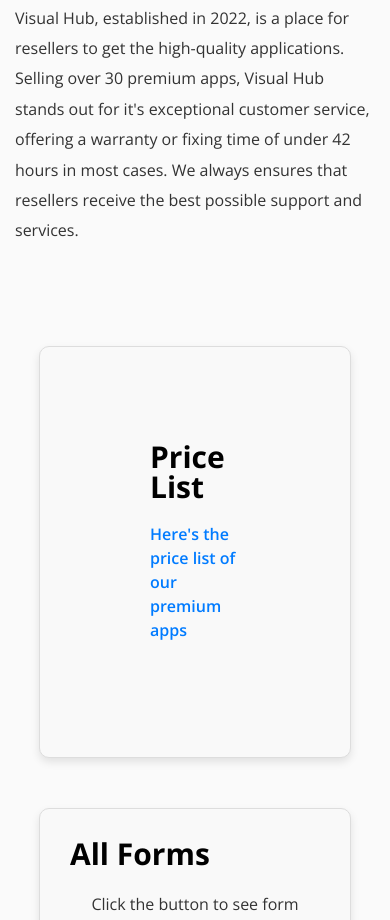
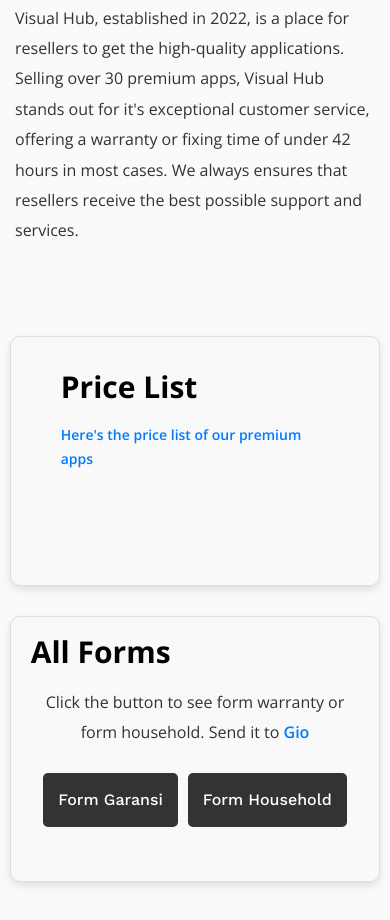
Before and after one commit to VISUALHUBRESS/visualhub, a plain HTML site: page index.html in a window 390 px wide. Shown: the part 1080-2000 px from the top of the page. Drawn offline with nearby package versions, Linux system fonts and the light colour scheme.

Commit message:
Update style.css

```diff
--- a/style.css
+++ b/style.css
@@ -1,5 +1,5 @@
 /* ----------------------------------------------
-:: Template Author URI: https://colorlib.com
+:: https://colorlib.com
 :: Version: v1.0
 :: Last Updated: 12-13-2017
 ---------------------------------------------- */
@@ -102,6 +102,31 @@ h6 {
     margin-top: 40px; /* Jarak dari atas */
     margin-bottom: 40px; /* Jarak dari section berikutnya */
     box-shadow: 0 4px 8px rgba(0, 0, 0, 0.1); /* Memberikan sedikit bayangan */
+}
+
+/* Responsif untuk perangkat dengan layar kecil (mobile) */
+@media (max-width: 768px) {
+    .caviar-form-area {
+        width: 95%; /* Lebar box diperbesar untuk layar kecil */
+        padding: 20px; /* Kurangi padding agar lebih sesuai di layar kecil */
+        margin-top: 20px; /* Kurangi jarak dari atas */
+        margin-bottom: 30px; /* Kurangi jarak dari bawah */
+    }
+
+    .section-heading h2 {
+        font-size: 24px; /* Perkecil ukuran font untuk judul */
+    }
+
+    .form-options button {
+        margin: 10px 5px; /* Kurangi jarak antar tombol */
+        padding: 10px 15px; /* Sesuaikan padding tombol */
+        min-width: 120px; /* Lebar minimal tombol dikurangi */
+    }
+
+    .form-text p {
+        width: 90%; /* Sesuaikan lebar box konten form */
+        padding: 15px; /* Kurangi padding di dalam box konten */
+    }
 }
 
 .text-all-form {
@@ -1033,6 +1058,7 @@ li {
 
 /* Testimonials Area CSS */
 
+/* Testimonials Area */
 .caviar-testimonials-area {
     border: 1px solid #ddd; /* Border tipis untuk box */
     border-radius: 10px; /* Sudut border melengkung */
@@ -1043,6 +1069,24 @@ li {
     margin-top: 30px; /* Jarak dari atas */
     margin-bottom: 50px; /* Jarak dari section berikutnya */
     box-shadow: 0 4px 8px rgba(0, 0, 0, 0.1); /* Memberikan sedikit bayangan */
+}
+
+/* Responsif untuk perangkat dengan layar kecil (mobile) */
+@media (max-width: 768px) {
+    .caviar-testimonials-area {
+        width: 95%; /* Memperbesar lebar untuk layar kecil */
+        padding: 20px; /* Mengurangi padding agar lebih proporsional di layar kecil */
+        margin-top: 20px; /* Kurangi margin untuk lebih banyak ruang di atas */
+        margin-bottom: 30px; /* Kurangi margin bawah agar konten lebih kompak */
+    }
+
+    .section-heading h2 {
+        font-size: 24px; /* Perkecil ukuran font untuk judul */
+    }
+
+    .caviar-testimonials-slides a {
+        font-size: 14px; /* Sesuaikan ukuran teks dalam link */
+    }
 }
 
 .single-testimonial {
```
